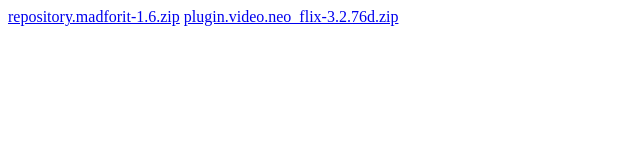
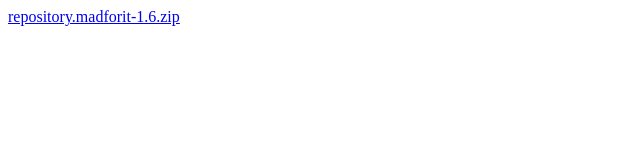
Before and after one commit to mfirepo/mfirepo.github.io, a plain HTML site: page mfirepo/index.html in a window 1280 px wide. Shown: the whole page, without its empty margins (0-640 px from the left). Drawn offline with Linux system fonts and the light colour scheme.

Commit message:
Update index.html

```diff
--- a/mfirepo/index.html
+++ b/mfirepo/index.html
@@ -1,2 +1 @@
 <a href="repository.madforit-1.6.zip">repository.madforit-1.6.zip</a>
-<a href="plugin.video.neo_flix-3.2.76d.zip">plugin.video.neo_flix-3.2.76d.zip</a>
```
